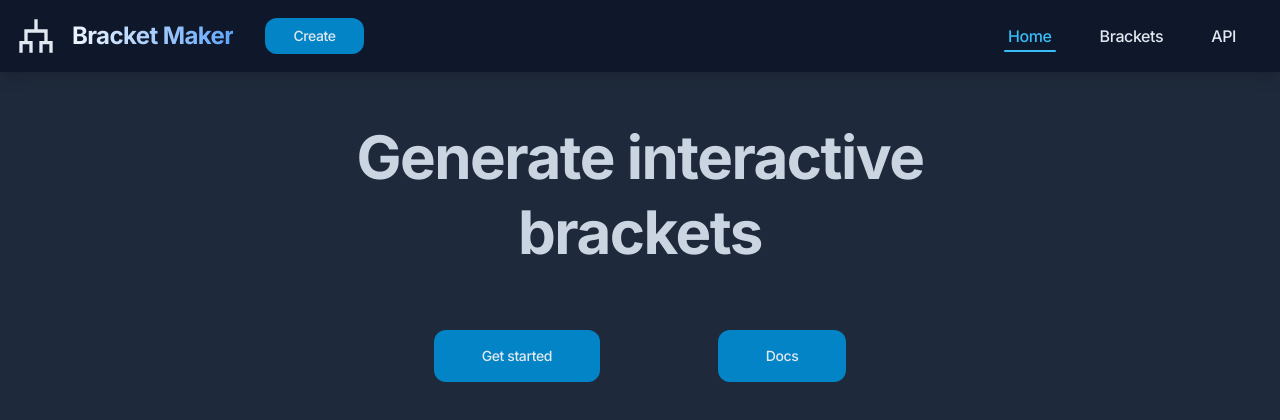
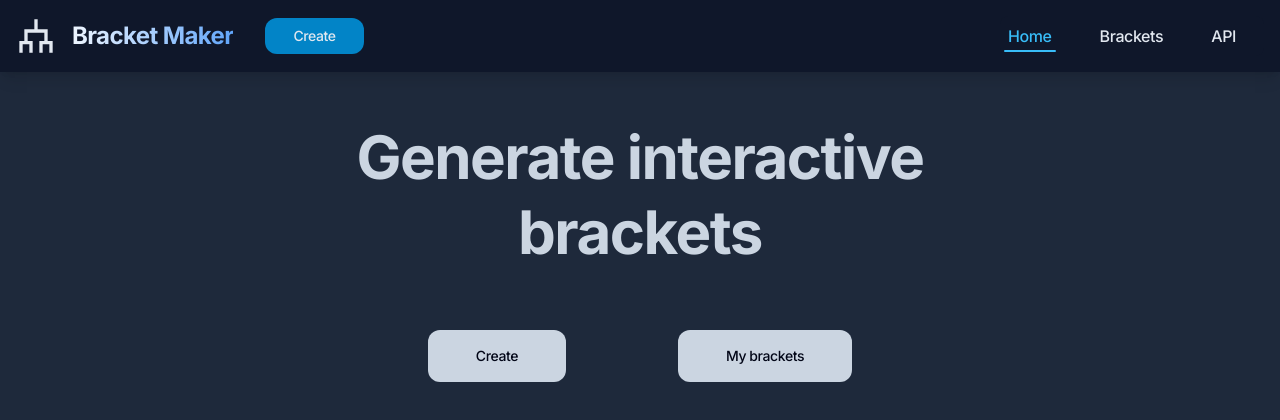
Before and after one commit to ssy38/tournament, a Next.js app in the folder frontend/: page / in a window 1280 px wide. Shown: the top 420 px of the page. Built offline with nearby package versions, Linux system fonts and the light colour scheme.

Commit message:
change home page buttons

```diff
--- a/frontend/src/components/Button.js
+++ b/frontend/src/components/Button.js
@@ -1,6 +1,6 @@
 export default function Button(props) {
     return (
-        <button className="flex items-center justify-center bg-sky-600 rounded-xl py-4 px-12 text-sm font-medium w-fit transition ease-in-out hover:bg-sky-700 hover:scale-105 duration-500">
+        <button className="flex items-center justify-center bg-slate-300 text-slate-950 rounded-xl py-4 px-12 text-sm w-fit transition ease-in-out hover:bg-slate-400 hover:scale-105 duration-500">
             {props.text}
         </button>
     );
--- a/frontend/src/components/Hero.js
+++ b/frontend/src/components/Hero.js
@@ -9,12 +9,12 @@ export default function Hero(props) {
             </h1>
             <div className="flex flex-wrap justify-evenly p-3">
                 <Link href="/create">
-                    <Button text="Get started"></Button>
+                    <Button text="Create"></Button>
                 </Link>
-
-                <Button text="Docs"></Button>
+                <Link href="/brackets">
+                    <Button text="My brackets"></Button>
+                </Link>
             </div>
-            <div></div>
         </div>
     );
 }
```
